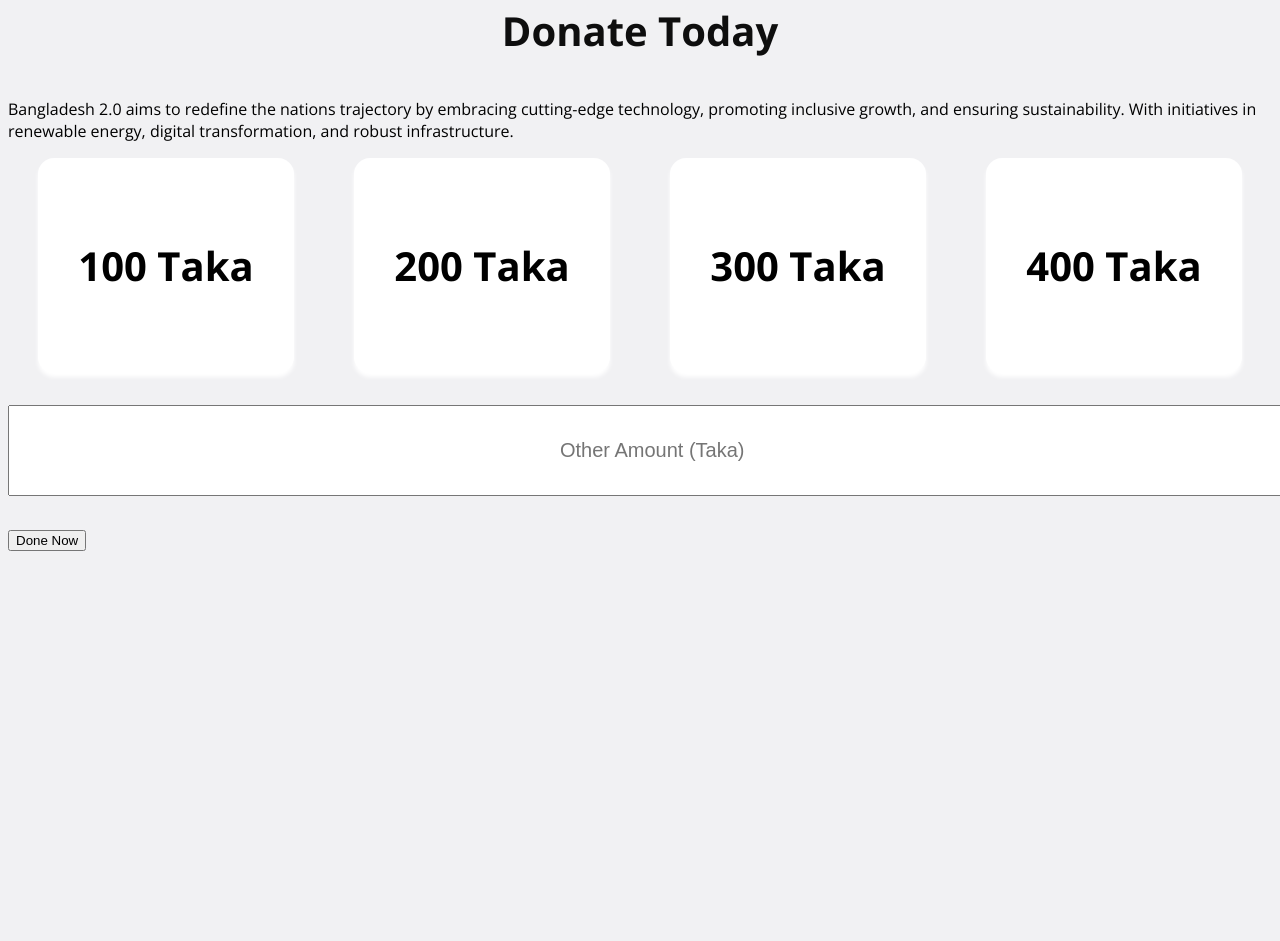
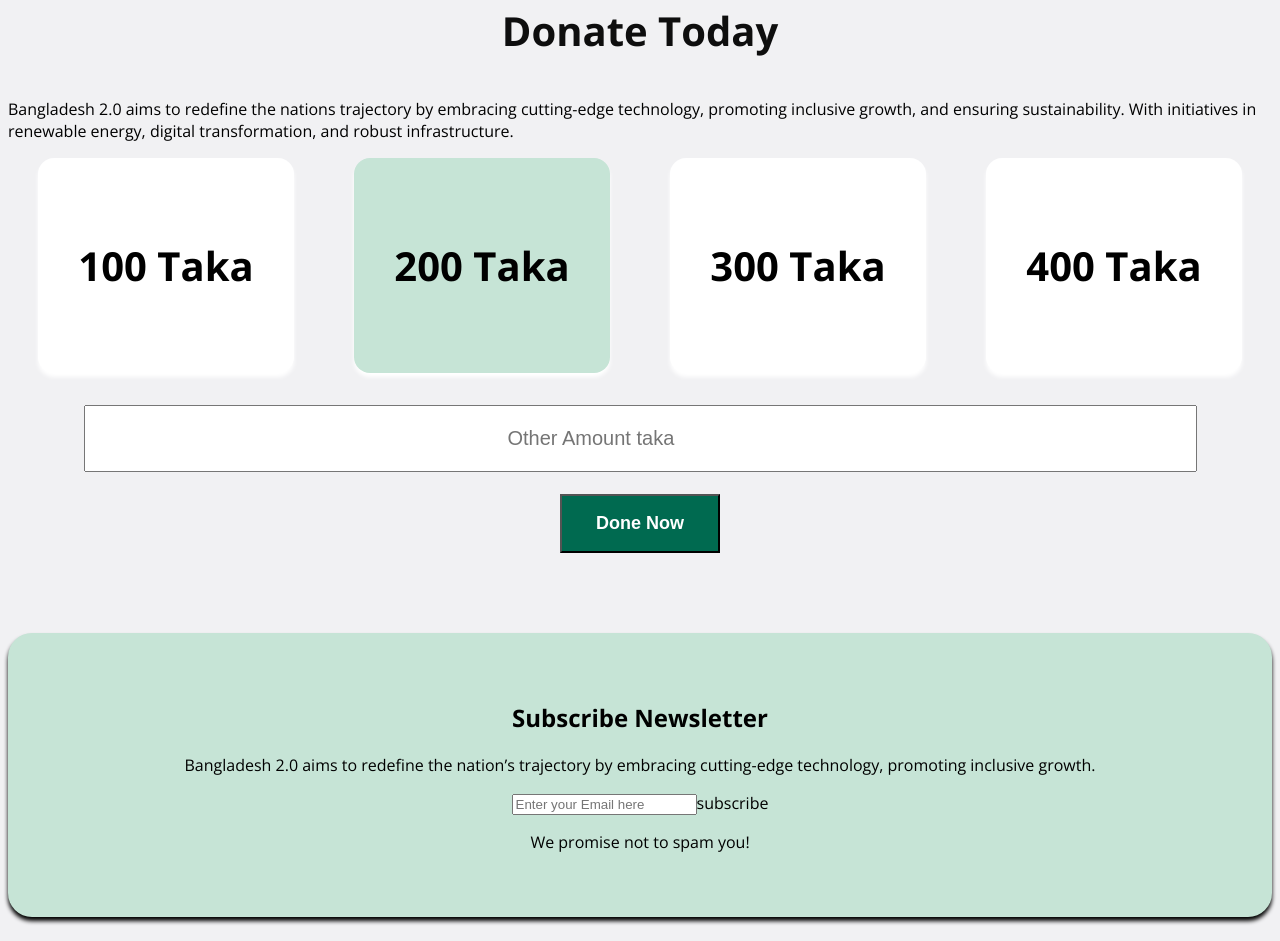
Before and after one commit to nurnabi148/assignment-1, a plain HTML site: page index.html in a window 1280 px wide. Shown: the part 4851-5792 px from the top of the page. Before the commit the page ends 5410 px from the top, so only its background shows below. Drawn offline with nearby package versions, Linux system fonts and the light colour scheme.

Commit message:
add the last banner

```diff
--- a/index.html
+++ b/index.html
@@ -205,22 +205,37 @@
                 </div>
 
               </section>
-              <section>
+              <section class="max">
                 <h3 class="today">Donate Today</h3>
                 <p class="donate-description">Bangladesh 2.0 aims to redefine the nations trajectory by embracing cutting-edge technology, promoting inclusive growth, and ensuring sustainability. With initiatives in renewable energy, digital transformation, and robust infrastructure.</p>
                 <div class="taka">
 
                      <div class="money"><p>100 Taka</p></div>
-                    <div class="money"><p>200 Taka</p></div>
+                    <div class="money color"><p>200 Taka</p></div>
                     <div class="money"><p>300 Taka</p></div>
                     <div class="money"><p>400 Taka</p></div>
                 </div>
-                <input class="empty" type="text" name="" id="" placeholder="Other Amount (Taka)">
-                <div  class="Don"><button>Done Now</button></div>
+
+                <div class="Don">
+
+                    <input class="long" type="text" name="" id="" placeholder="Other Amount taka"><br><br>
+                    <button class="tong">Done Now</button>
+                </div>
               </section>
 
     </main>
     <footer>
+        <section>
+            <div class="container3">
+                <div class="add">
+                    <h1>Subscribe Newsletter</h1>
+                    <p>Bangladesh 2.0 aims to redefine the nation’s trajectory by embracing cutting-edge technology, promoting inclusive growth.</p>
+                    <p><input type="text" name="" id="" placeholder="Enter your Email here">subscribe</p>
+                    <p>We promise not to spam you!</p>
+                </div>
+            </div>
+
+        </section>
 
     </footer>
 </body>
--- a/styles/index.css
+++ b/styles/index.css
@@ -352,6 +352,44 @@ td{
     margin-bottom: 32px;
 
 }
-.don button{
-    margin:0px auto;
+
+.Don{
+
+   text-align: center;
 }
+.max
+{
+    max-width: 1280px;
+    margin-bottom: 80px;
+}
+.color {
+    background-color: #C6E4D6;
+}
+.add {
+    text-align: center;
+}
+.container3
+{
+    max-width: 1280px;
+    margin:0 auto;
+    border-radius: 24px;
+    background-color:#C6E4D6;
+    padding: 48px;
+    box-shadow:0px 4px 4px 0px #000000;
+    margin-bottom: 24px;
+    border: none;
+}
+.long
+{
+    padding: 20px 422px;
+    font-size: 20px;
+    font-weight: 400;
+}
+.tong
+{
+    background-color: #006A50;
+    padding: 17px 34px;
+    font-weight: 600;
+    font-size: 18px;
+    color: #FFFFFF;
+}
```
